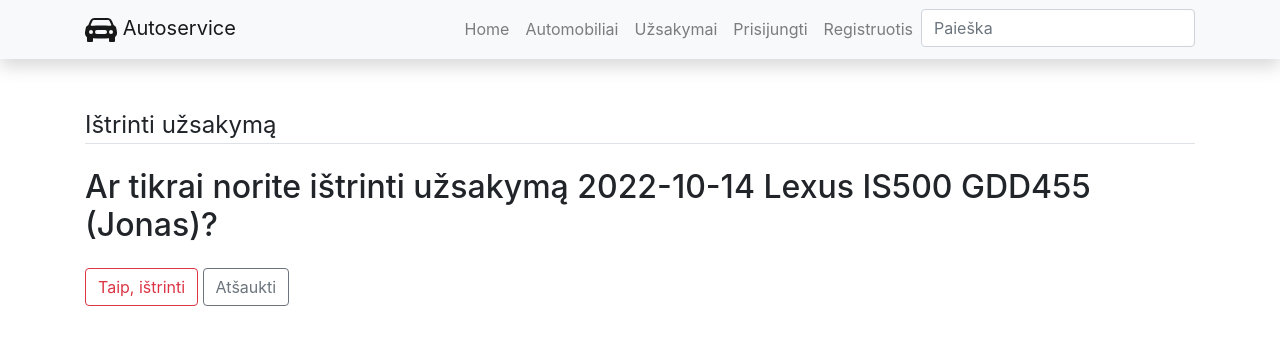
After one commit to DonatasNoreika/django_autoservice_2022_10, a Django app: page /autoservice/uzsakymai/13/delete in a window 1280 px wide. The commit adds this page. Shown: the top 345 px of the page. Run offline with Django 4.2, Linux system fonts and the light colour scheme; data comes from the database, SQL or seed files in the repository; some libraries are stand-ins or nearby versions.

Commit message:
11 paskaita: Padaryti, kad prisijungęs vartotojas galėtų ištrinti savo užsakymus. Panaudoti DeleteView - done

```diff
--- a/mysite/autoservice/templates/autoservice/uzsakymas_detail.html
+++ b/mysite/autoservice/templates/autoservice/uzsakymas_detail.html
@@ -15,6 +15,7 @@
 {% if object.vartotojas == user %}
 <div>
   <a class="btn btn-secondary btn-sm mt-1 mb-1" href="{% url 'manouzsakymas_update' object.id %}">Redaguoti</a>
+  <a class="btn btn-danger btn-sm mt-1 mb-1" href="{% url 'manouzsakymas_delete' object.id %}">Ištrinti</a>
 </div>
 {% endif %}
 
--- /dev/null
+++ b/mysite/autoservice/templates/manouzsakymas_delete.html
@@ -0,0 +1,20 @@
+{% extends "base.html" %}
+{% block title %}Užsakymo trynimas{% endblock %}
+
+{% block content %}
+{% load crispy_forms_tags %}
+<div class="content-section">
+    <form method="POST">
+        {% csrf_token %}
+        <fieldset class="form-group">
+            <legend class="border-bottom mb-4">Ištrinti užsakymą</legend>
+            <h2>Ar tikrai norite ištrinti užsakymą {{ object }}?</h2>
+        </fieldset>
+        <div class="form-group">
+            <button class="btn btn-outline-danger" type="submit">Taip, ištrinti</button>
+            <a class="btn btn-outline-secondary" href="{% url 'uzsakymas' object.id %}">Atšaukti</a>
+
+        </div>
+    </form>
+</div>
+{% endblock content %}
--- a/mysite/autoservice/urls.py
+++ b/mysite/autoservice/urls.py
@@ -14,4 +14,5 @@ urlpatterns = [
     path('manouzsakymai/', views.MyUzsakymasListView.as_view(), name='manouzsakymai'),
     path('manouzsakymai/new', views.MyUzsakymasCreateView.as_view(), name='manouzsakymas_new'),
     path('uzsakymai/<int:pk>/update', views.MyUzsakymasUpdateView.as_view(), name="manouzsakymas_update"),
+    path('uzsakymai/<int:pk>/delete', views.MyUzsakymasDeleteView.as_view(), name="manouzsakymas_delete"),
 ]
--- a/mysite/autoservice/views.py
+++ b/mysite/autoservice/views.py
@@ -167,3 +167,8 @@ class MyUzsakymasUpdateView(generic.UpdateView, LoginRequiredMixin, UserPassesTe
     def test_func(self):
         uzsakymas = self.get_object()
         return self.request.user == uzsakymas.vartotojas
+
+class MyUzsakymasDeleteView(generic.DeleteView, LoginRequiredMixin, UserPassesTestMixin):
+    model = Uzsakymas
+    success_url = '/autoservice/manouzsakymai/'
+    template_name = "manouzsakymas_delete.html"
```
